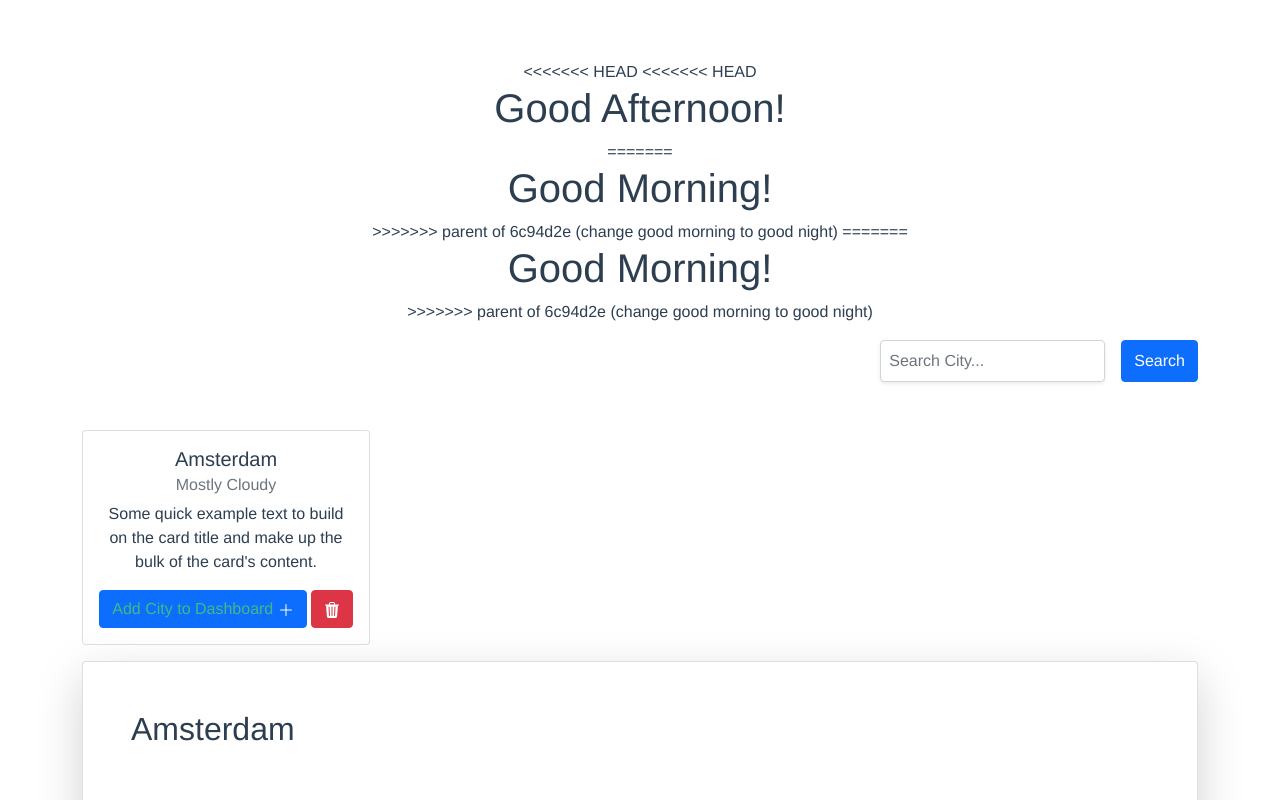
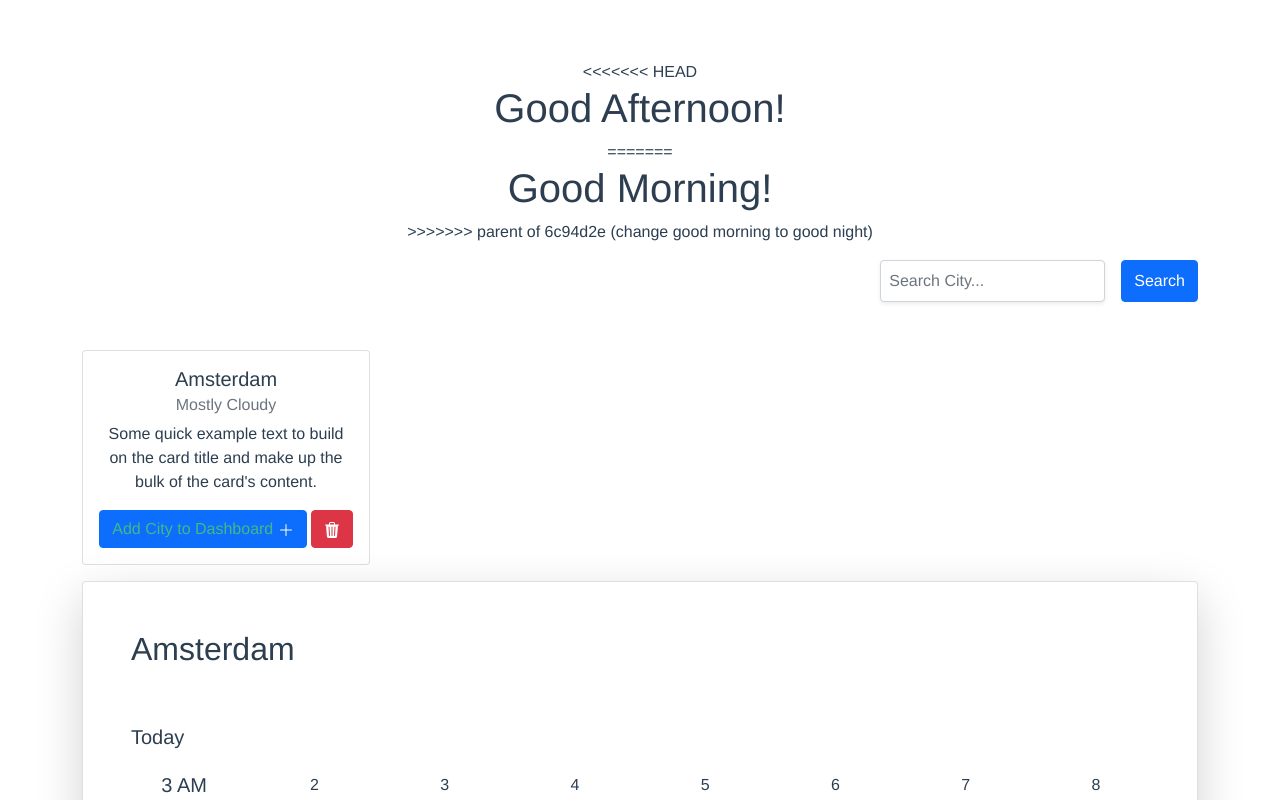
Before and after one commit to rcohalim/javascript-vue-exercise, a Vue app: page / in a window 1280 px wide. Shown: the top 800 px of the page. Built offline with nearby package versions, Linux system fonts and the light colour scheme.

Commit message:
Revert "Update App.vue"
This reverts commit 830966bee3753df67ecbe0bcd74e582946038db1.

```diff
--- a/src/App.vue
+++ b/src/App.vue
@@ -3,11 +3,7 @@
     <div class="container-lg container">
       <div class="title-container">
 <<<<<<< HEAD
-<<<<<<< HEAD
         <h1 class="title text-center">Good Afternoon!</h1>
-=======
-        <h1 class="title text-center">Good Morning!</h1>
->>>>>>> parent of 6c94d2e (change good morning to good night)
 =======
         <h1 class="title text-center">Good Morning!</h1>
 >>>>>>> parent of 6c94d2e (change good morning to good night)
```
